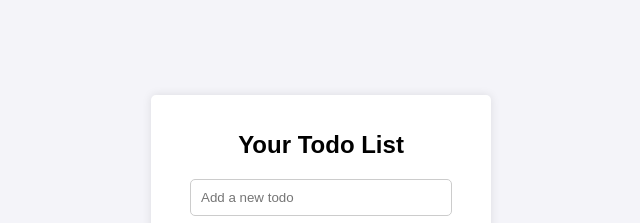
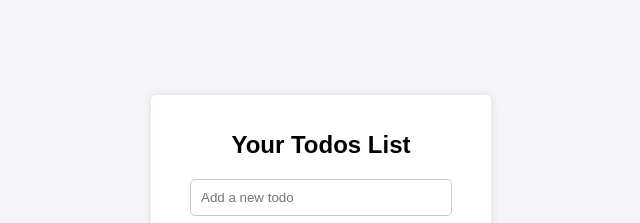
Before and after one commit to nirmalbasnet/aws-ecs-deploy, a website built with Parcel: page src/index.html in a window 1280 px wide. Shown: the part 204-427 px from the top of the page, 319-959 px from the left. Built offline with nearby package versions, Linux system fonts and the light colour scheme.

Commit message:
fix: trigger workflow

```diff
--- a/src/index.html
+++ b/src/index.html
@@ -8,7 +8,7 @@
   </head>
   <body>
     <div class="container">
-      <h1>Your Todo List</h1>
+      <h1>Your Todos List</h1>
       <input type="text" id="taskInput" placeholder="Add a new todo" />
       <button id="addTaskButton">Add your todos</button>
 
```
Also changed, not shown: .github/workflows/ecs-deploy.yml.
